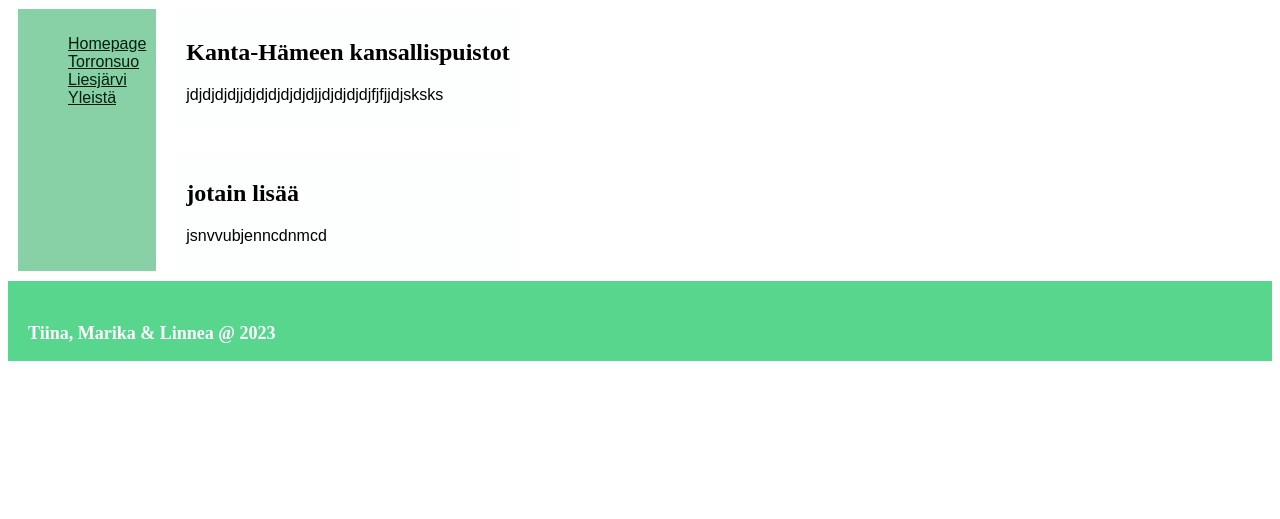
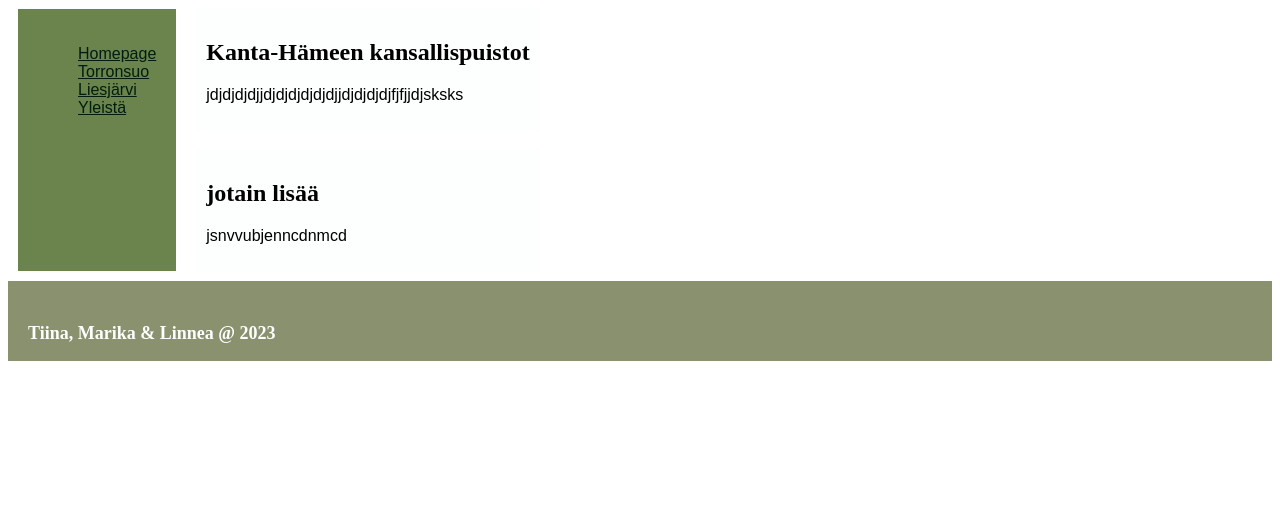
Before and after one commit to tiibuturner/Team10, a PHP site: page / in a window 1280 px wide. Shown: the part 281-800 px from the top of the page. Run offline with PHP 8.4, Linux system fonts and the light colour scheme.

Commit message:
some color edits to match the pictures colors

```diff
--- a/assets/css/general.css
+++ b/assets/css/general.css
@@ -1,13 +1,18 @@
 .main {
     display: flex;
     flex-direction: row;
+}
+header{
+    background-color: rgb(89, 89, 76,.5);
+
 }
 
 
 h1{
     font-size: large;
     color: #FDFEFE;
-    background-color: #58D68D;
+
+
 }
 
 li{
@@ -20,11 +25,11 @@ p{
     font-family: Arial, Helvetica, sans-serif;
 }
 sidebar {
-    background-color: #88d1a6;
+    background-color:rgb(107, 131, 77);
     margin: 10px;
     min-width: 200;
     text-align: left;
-    padding: 10px;
+    padding: 20px;
     display: flex;
     flex-direction: column;
 }
@@ -40,7 +45,7 @@ article {
   }
 
   footer{
-    background-color: #58D68D;
+    background-color:rgb(138, 145, 111);
     padding-top:  30px;
     padding-bottom: 5px;
     padding-left: 20px;
--- a/assets/css/linneastyle.css
+++ b/assets/css/linneastyle.css
@@ -1,7 +1,7 @@
 .image{
     background-color: rgb(143, 168, 149);
     background-image:url("../images/Torronsuo5.jpg");
-    background-blend-mode:soft-light;
+    opacity: 0.7;
     background-repeat: no-repeat;
     background-size:cover;
     background-position: center;
```
